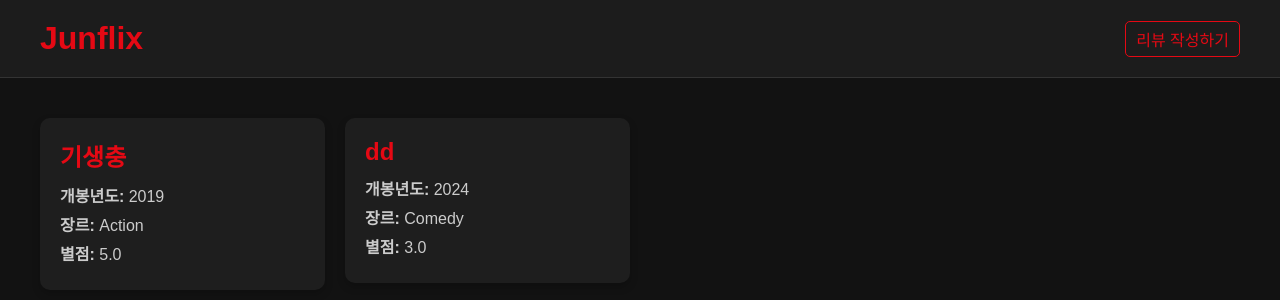
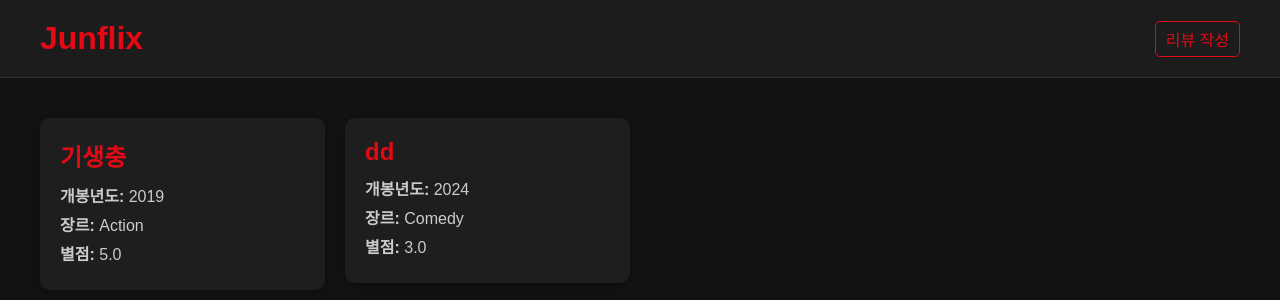
Before and after one commit to Pirogramming-22/Choi-junhyeok, a Django app: page / in a window 1280 px wide. Shown: the top 300 px of the page. Run offline with Django 5.2, Linux system fonts and the light colour scheme; data comes from the database, SQL or seed files in the repository; both versions use the stored data as it was after the commit.

Commit message:
README.MD 추가

```diff
--- a/myMovieReviews/movie_review/reviews/templates/reviews/index.html
+++ b/myMovieReviews/movie_review/reviews/templates/reviews/index.html
@@ -10,7 +10,7 @@
 <body>
     <header>
         <h1>Junflix</h1>
-        <a class="button" href="{% url 'add_movie_with_review' %}">리뷰 작성하기</a>
+        <a class="button" href="{% url 'add_movie_with_review' %}">리뷰 작성</a>
     </header>
 
     <div class="container">
--- a/myMovieReviews/movie_review/reviews/templates/reviews/movie_detail.html
+++ b/myMovieReviews/movie_review/reviews/templates/reviews/movie_detail.html
@@ -150,7 +150,7 @@
 <body>
     <header>
         <h1>{{ movie.title }}</h1>
-        <a href="{% url 'index' %}" class="back-to-home">Back to Home</a>
+        <a href="{% url 'index' %}" class="back-to-home">my Movie reviews</a>
     </header>
 
     <div class="container">
```
Also changed, not shown: myMovieReviews/movie_review/db.sqlite3.
